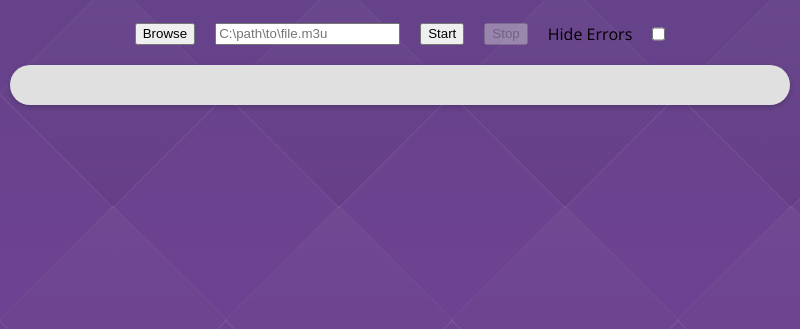
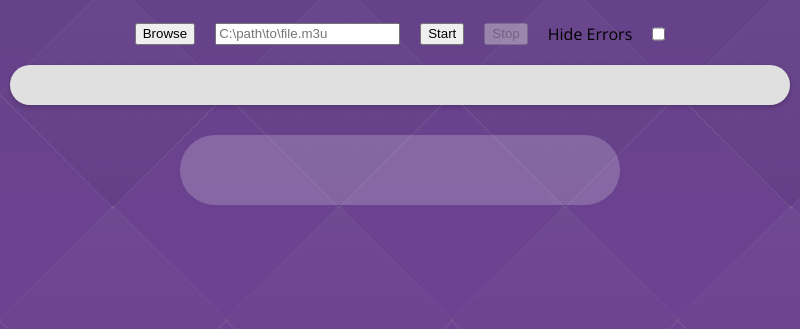
Before and after one commit to TheSquiddyLink/Foo-DynamicPlaylist, an Electron app: page website/index.html in a window 800 px wide. Shown: the part 471-800 px from the top of the page. Drawn offline with Linux system fonts and the light colour scheme; no server answers.

Commit message:
Adjust Song Data Form Style

```diff
--- a/website/index.html
+++ b/website/index.html
@@ -60,7 +60,7 @@
     </div>
 
 
-
+    <div class="dataContainer">
         <form id="songDataForm" class="hidden">
             <div class="data">
                 <p>
@@ -102,6 +102,8 @@
                 </div>
             </div>
         </form>
+    </div>
+
     <div class="bgBtn">
         <label for="aniBackground">Animate Background</label>
         <input id="aniBackground" type="checkbox" checked>
--- a/website/style/main.css
+++ b/website/style/main.css
@@ -156,10 +156,25 @@ header > * {
     margin: 10px;
 }
 
+.dataContainer {
+    display: flex;
+    justify-content: center;
+    flex-direction: column;
+    align-items: center;
+}
 
 #songDataForm {
     display: flex;
     flex-direction: column;
+    background-color: rgba(255, 255, 255, 0.2);
+    width: 50%;
+    padding: 20px;
+    border-radius: 100px;
+    margin: 20px
+}
+#songDataForm p {
+    margin-block-start: 0.25em;
+    margin-block-end: 0.25em;
 }
 
 .navButtons {
```
Lines whose indentation alone changed are shown as unchanged.
